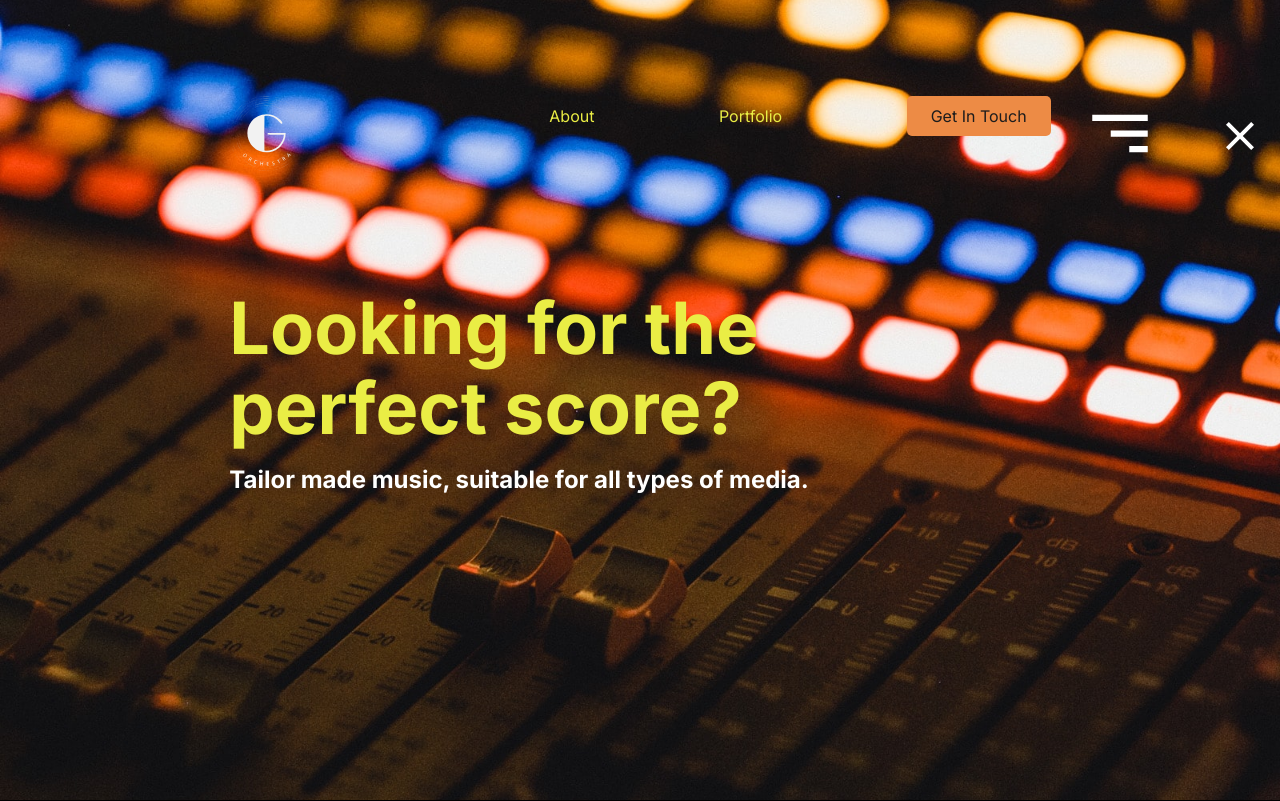
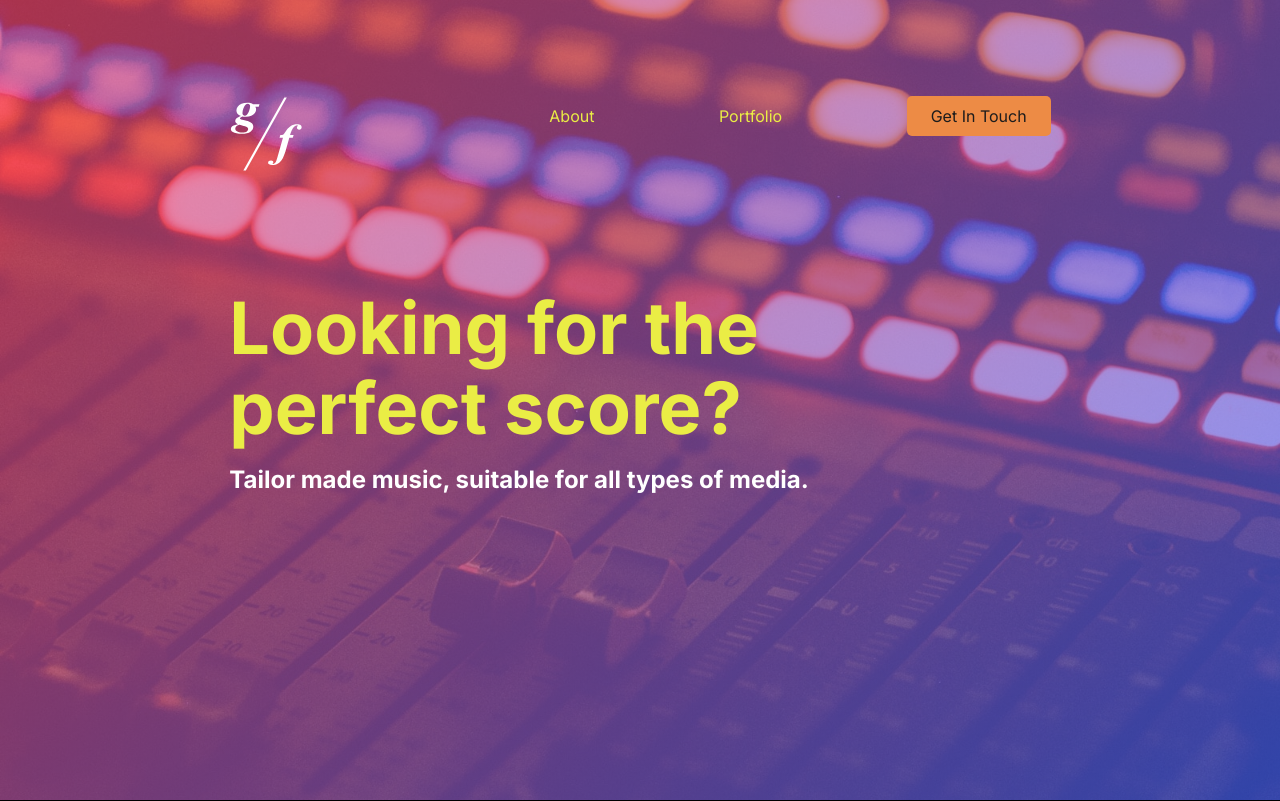
Before and after one commit to jaygal0/gio, a Next.js app: page / in a window 1280 px wide. Shown: the top 801 px of the page. Built offline with nearby package versions, Linux system fonts and the light colour scheme.

Commit message:
Showed this to Giovi

```diff
--- a/components/Hero.js
+++ b/components/Hero.js
@@ -6,20 +6,23 @@ const HeroContainer = styled.section`
   grid-template-columns: repeat(12, 1fr);
   grid-column-gap: 3.2rem;
   padding: 0 1.6rem;
-  background-image: url('mixer.jpg');
-  background-position: 50% 55%;
-  background-repeat: no-repeat;
-  background-size: cover;
+  background: linear-gradient(
+      136deg,
+      hsla(348, 97%, 63%, 0.65),
+      hsla(230, 96%, 62%, 0.65)
+    ),
+    url('mixer.jpg') no-repeat 50% 55% / cover;
   max-width: 204.8rem;
   height: 100vh;
   align-content: center;
+  color: #ffff;
 
   @media screen and (max-width: ${({ theme }) =>
       theme.breakPoint.phoneMedium}) {
     grid-template-columns: repeat(4, 1fr);
     grid-template-rows: repeat(2, min-content);
     column-gap: 1.6rem;
-    height: 80vh;
+    height: 85vh;
   }
 `
 
--- a/components/Metadata.js
+++ b/components/Metadata.js
@@ -4,7 +4,7 @@ import Head from 'next/head'
 const Metadata = ({ title, desc }) => {
   return (
     <Head>
-      <title>G-Orchestra</title>
+      <title>Giovanni Fazzolari | Music Production</title>
       <link rel='icon' href='/logo.svg' />
       <link rel='preconnect' href='https://fonts.gstatic.com' />
       <link
--- a/components/Nav.js
+++ b/components/Nav.js
@@ -26,7 +26,7 @@ const LogoWrapper = styled.div`
   @media screen and (max-width: ${({ theme }) =>
       theme.breakPoint.phoneMedium}) {
     grid-column: 1 / span 1;
-    margin-top: 1.6rem;
+    margin-top: 3.2rem;
   }
 `
 const Navigation = styled.nav`
@@ -89,26 +89,32 @@ const CTA = styled.li`
   }
 `
 const CloseButton = styled.div`
-  position: absolute;
-  top: 1.6rem;
-  right: 1.6rem;
-  z-index: 5;
+  display: none;
+
+  @media screen and (max-width: ${({ theme }) =>
+      theme.breakPoint.phoneMedium}) {
+    display: block;
+    position: absolute;
+    top: 1.6rem;
+    right: 1.6rem;
+    z-index: 5;
+  }
 `
 
 const Hamburger = styled.div`
+  display: none;
+
   @media screen and (max-width: ${({ theme }) =>
       theme.breakPoint.phoneMedium}) {
+    display: block;
     grid-column: 4 / span 1;
     margin-top: 1.6rem;
     align-items: center;
   }
 `
-
 const Nav = () => {
   const [sidebar, setSidebar] = useState(true)
   const showSidebar = () => setSidebar(!sidebar)
-
-  // FIXME: Sort out this functionality
 
   return (
     <Header>
```
Also changed, not shown: components/Featured.js (+8 -0 lines), public/logo.svg, 1 other file (tests, documents, lock files or other folders).
